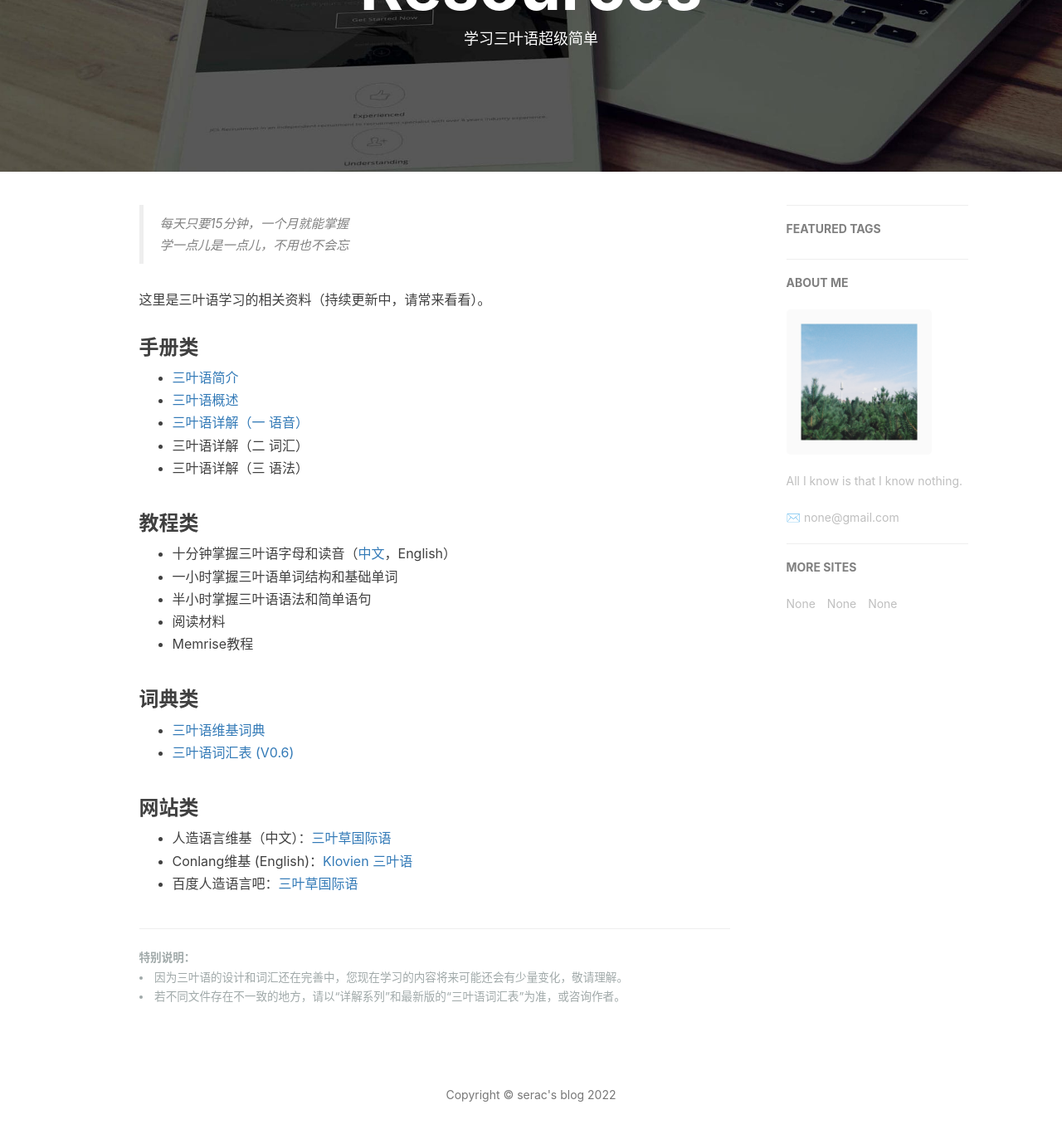
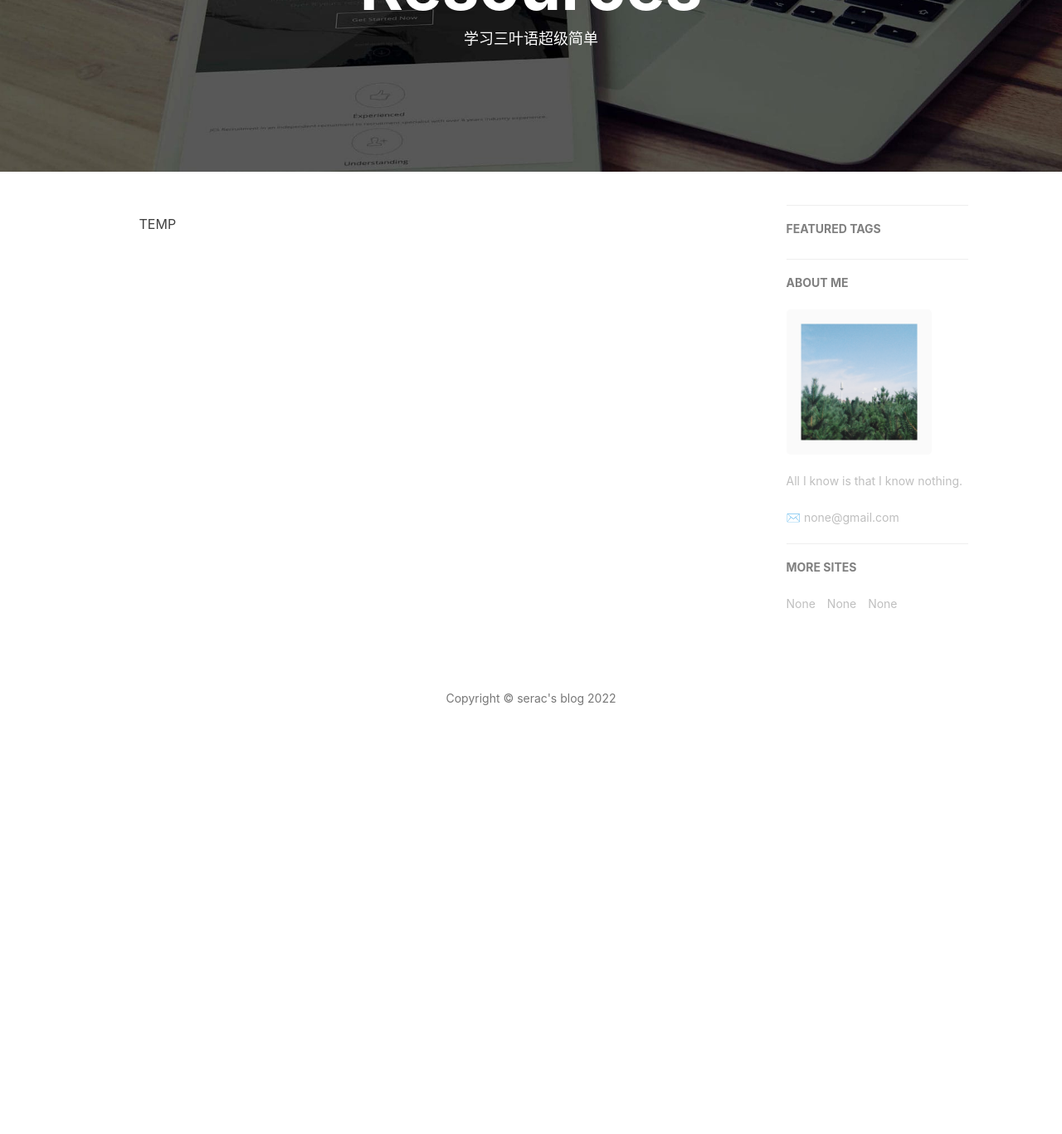
Before and after one commit to seracy/seracy.github.io, a Jekyll site: the page built from 1-resources.html, in a window 1280 px wide and 1400 px high, scrolled down 211 px. Shown: the top 1367 px of the window at 83% size. Built offline with Jekyll 4.4.1, drawn with Linux system fonts in a browser that asks for light colours; nearby versions of some CDN libraries; comment, search, counter and statistics services are not loaded; after the commit the page ends 1157 px from its top, so only the background shows below that.

Commit message:
some little changes

```diff
--- a/1-resources.html
+++ b/1-resources.html
@@ -14,58 +14,10 @@ header-img: "img/post-bg-rwd.jpg"
 <!-- Chinese Version -->
 <div class="zh post-container">
 
-    <!--copied from markdown -->
-    <blockquote><p>每天只要15分钟，一个月就能掌握<br>
-    学一点儿是一点儿，不用也不会忘</p></blockquote>
-
-    <p>这里是三叶语学习的相关资料（持续更新中，请常来看看）。</p>
 
 
-    <p></p>
+    <p>TEMP</p>
 
-<h3 id="toc_0">手册类</h3>
-
-<ul>
-<li><a href="{{site.baseurl}}/2018/12/10/三叶语简介">三叶语简介</a></li>
-<li><a href="{{site.baseurl}}/2019/01/11/三叶语概述">三叶语概述</a></li>
-<li><a href="{{site.baseurl}}/2019/09/22/三叶语详解语音">三叶语详解（一 语音）</a></li>
-<li>三叶语详解（二 词汇）</li>
-<li>三叶语详解（三 语法）</li>
-</ul>
-
-<h3 id="toc_1">教程类</h3>
-
-<ul>
-<li>十分钟掌握三叶语字母和读音（<a href="{{site.baseurl}}/files/三叶语-语音.pdf">中文</a>，English）</li>
-<li>一小时掌握三叶语单词结构和基础单词</li>
-<li>半小时掌握三叶语语法和简单语句</li>
-<li>阅读材料</li>
-<li>Memrise教程</li>
-</ul>
-
-<h3 id="toc_2">词典类</h3>
-
-<ul>
-<li><a href="https://github.com/klovien/klovien.github.io/wiki">三叶语维基词典</a></li>
-<li><a href="{{site.baseurl}}/files/三叶语词汇表_V0.6.pdf">三叶语词汇表 (V0.6)</a></li>
-</ul>
-
-<h3 id="toc_3">网站类</h3>
-
-<ul>
-<li>人造语言维基（中文）：<a href="https://yuyan.fandom.com/zh/wiki/%E4%B8%89%E5%8F%B6%E8%8D%89%E5%9B%BD%E9%99%85%E8%AF%AD">三叶草国际语</a></li>
-<li>Conlang维基 (English)：<a href="https://conlang.fandom.com/wiki/Klovien_%E4%B8%89%E5%8F%B6%E8%AF%AD">Klovien 三叶语</a></li>
-<li>百度人造语言吧：<a href="https://tieba.baidu.com/p/6009002082">三叶草国际语</a></li>
-</ul>
-
-<hr>
-
-<small> <font color="a0a9a9">
-<b>特别说明：</b>
-<li>因为三叶语的设计和词汇还在完善中，您现在学习的内容将来可能还会有少量变化，敬请理解。</li>
-<li>若不同文件存在不一致的地方，请以“详解系列”和最新版的“三叶语词汇表”为准，或咨询作者。</li>
-</font>
-<small>
 
 </div>
 
```
Also changed, not shown: 3-about.html (+3 -14 lines).
